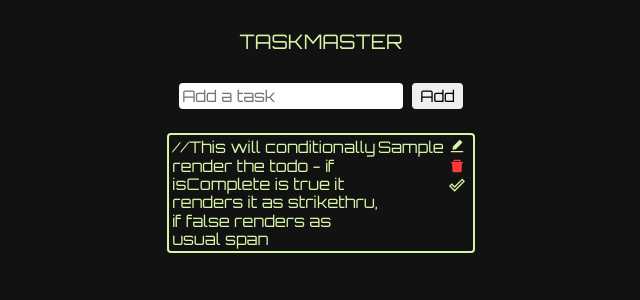
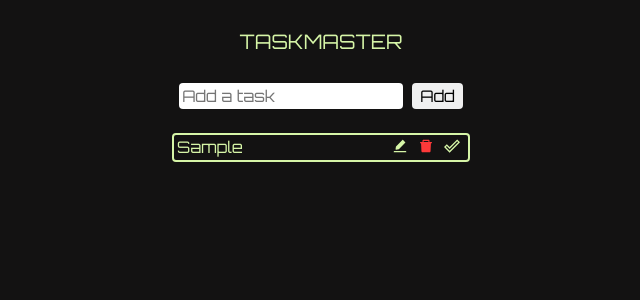
Before and after one commit to LinziJayne36/react-todo-ts, a React (Vite) app: page / in a window 1280 px wide. Both pictures are taken after typing "Sample" into the empty fields and a click on the button "Add". Shown: the top 300 px of the page, without its empty margins (319-959 px from the left). Built offline with nearby package versions, Linux system fonts and the light colour scheme.

Commit message:
Add ogic for done and for delete functions

```diff
--- a/src/components/singleTodo.tsx
+++ b/src/components/singleTodo.tsx
@@ -20,11 +20,17 @@ const SingleTodo = ({ todo, todos, setTodos }: Props) => {
             )
         );
     };
+
+    const handleDelete = (id: number) => {
+        //This uses the setTodos to update state of todos - by using filter to only return as an argument to setTodos those todos whose id does not
+        //match the one whose delete button was clicked, we effectively delete the todo because it is no longer in state
+        setTodos(todos.filter((todo) => todo.id !== id));
+    };
     return (
         <div>
             <form className="todos-single">
-                //This will conditionally render the todo - if isComplete is
-                true it renders it as strikethru, if false renders as usual span
+                {/*This will conditionally render the todo - if isComplete is
+                true it renders it as strikethru, if false renders as usual span*/}
                 {todo.isComplete ? (
                     <s className="todos-single-text">{todo.todo}</s>
                 ) : (
@@ -35,7 +41,10 @@ const SingleTodo = ({ todo, todos, setTodos }: Props) => {
                         <AiFillEdit className="edit-icon" />
                     </span>
                     <span className="icon">
-                        <AiFillDelete className="delete-icon" />
+                        <AiFillDelete
+                            className="delete-icon"
+                            onClick={() => handleDelete(todo.id)}
+                        />
                     </span>
                     <span className="icon" onClick={() => handleDone(todo.id)}>
                         <MdDoneOutline />
```
